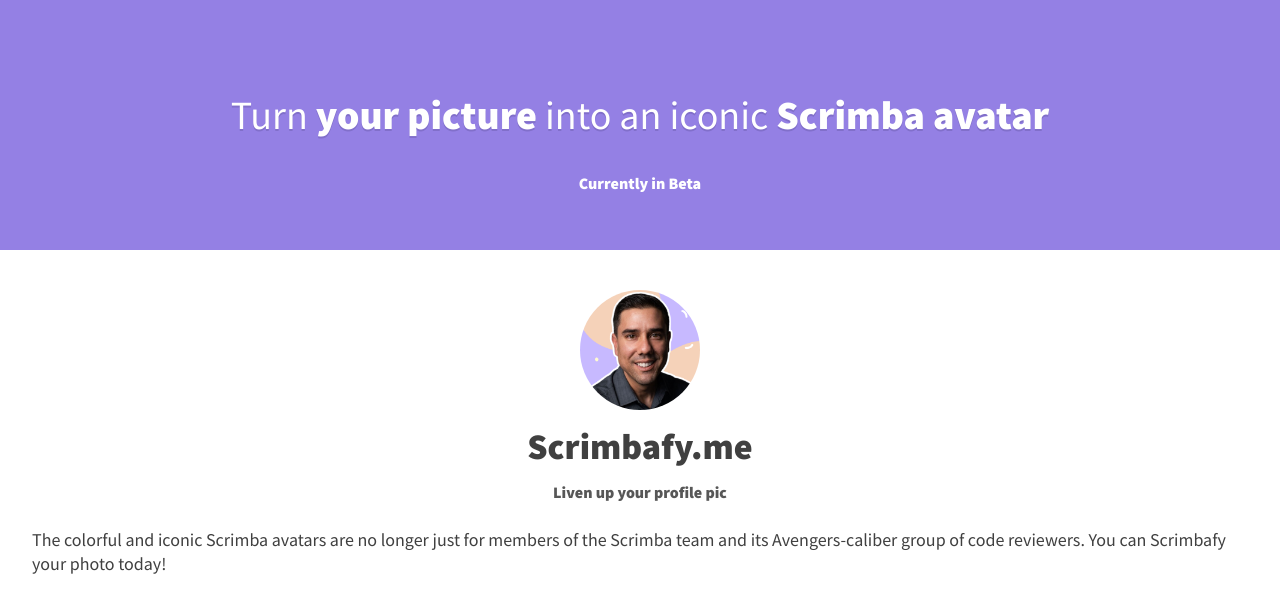
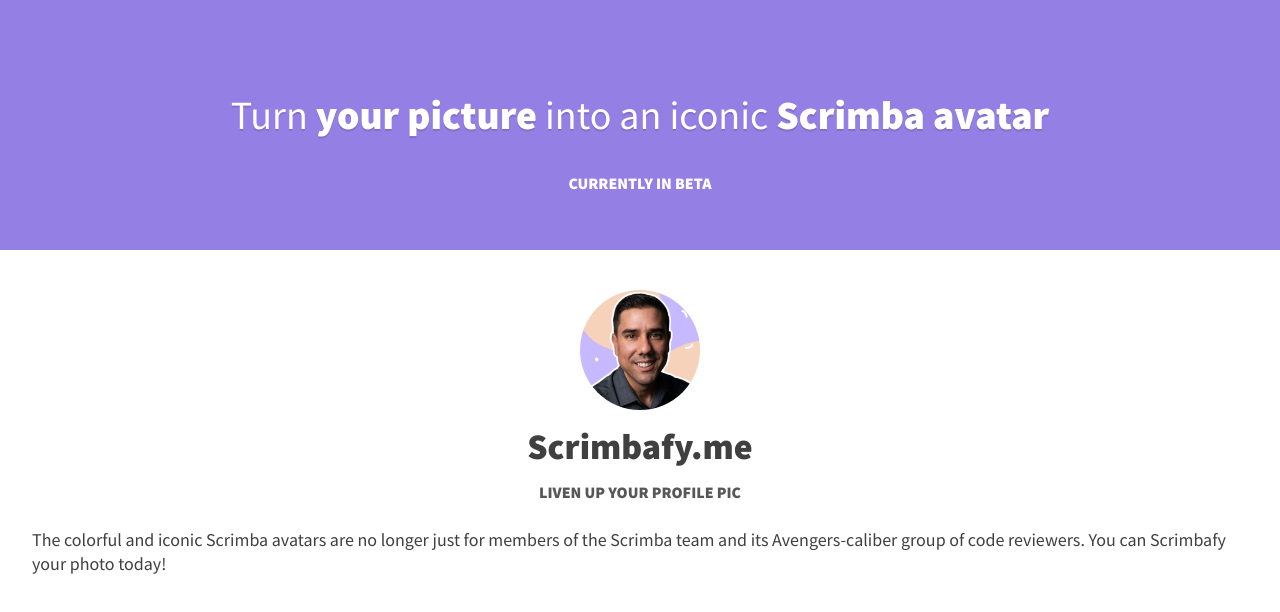
Before and after one commit to y-by/Product-splash-page, a plain HTML site: page index.html in a window 1280 px wide. Drawn offline with Linux system fonts and the light colour scheme.

Commit message:
make subheadings uppercase

```diff
--- a/style.css
+++ b/style.css
@@ -17,6 +17,11 @@
 h2 {
   font-size: 2.25rem;
   margin-block: 0.375em;
+}
+
+.beta-text,
+.subheading {
+  text-transform: uppercase;
 }
 
 .beta-text {
```
